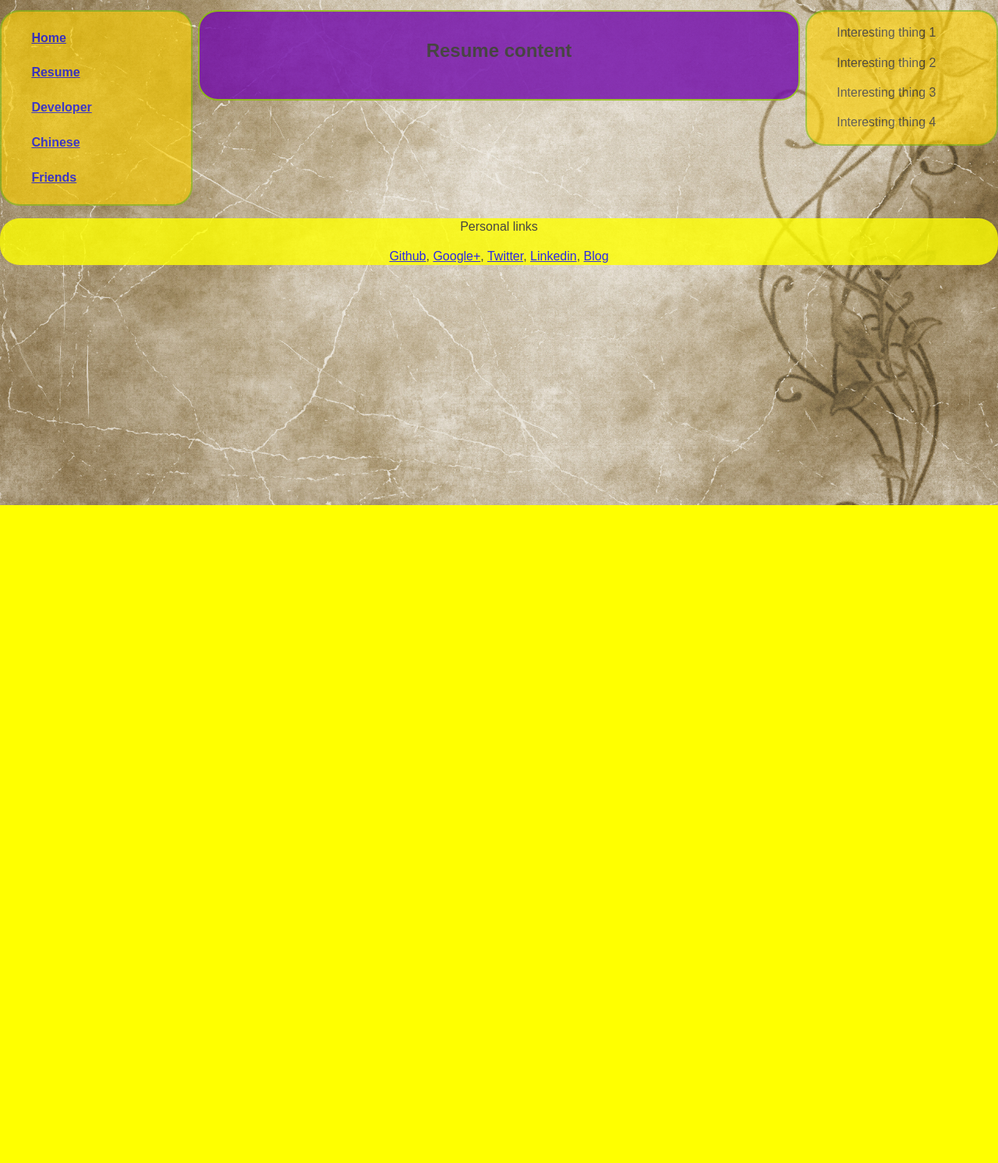
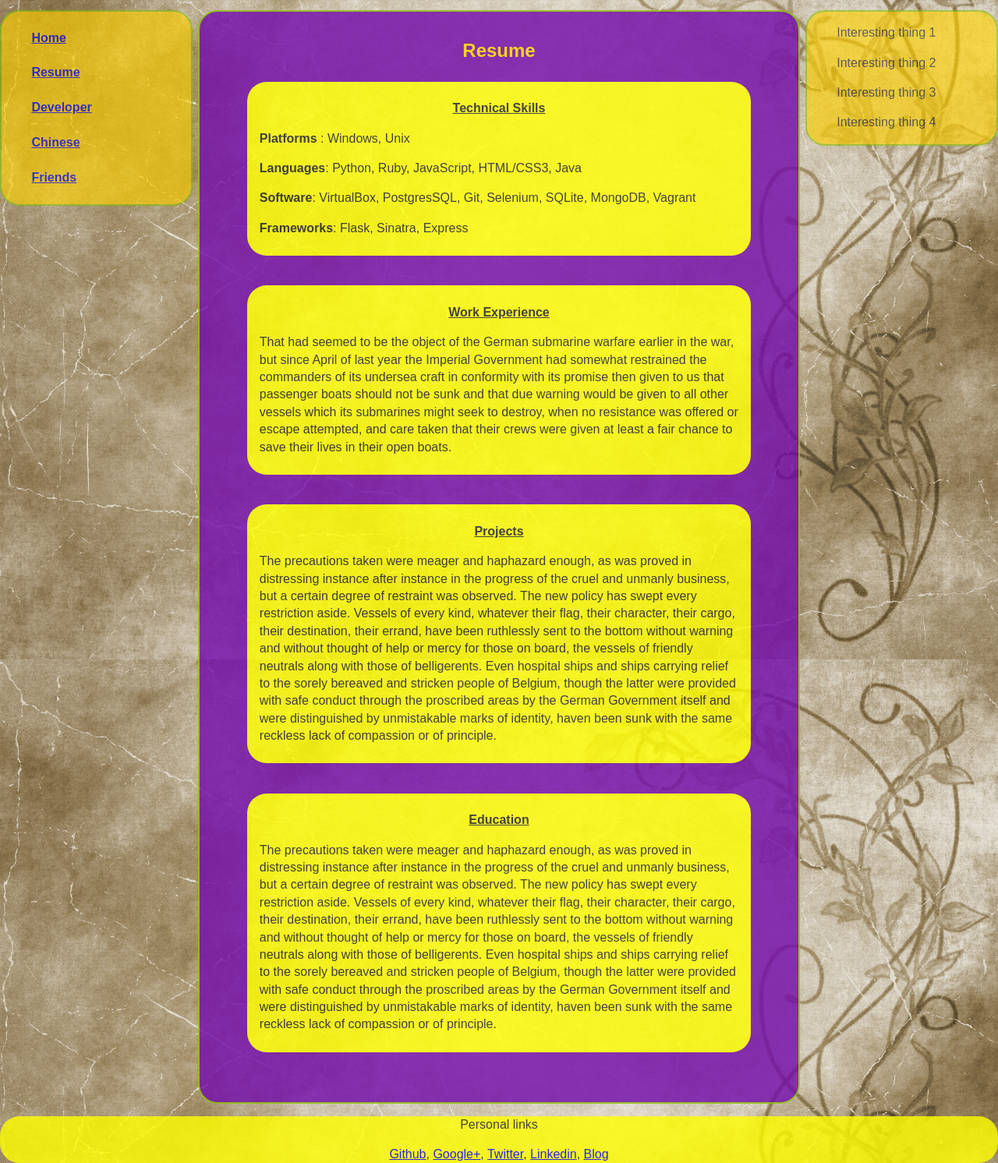
Before and after one commit to crazcalm/full-stack-project, a Flask app: page /resume in a window 1280 px wide; the page is wider, and only the part inside the window is pictured. Shown: the part 152-1644 px from the top of that part at 78% size. Before the commit the page ends 800 px from the top of that part, so only its background shows below. Run offline with Flask 2, Linux system fonts and the light colour scheme; some libraries are stand-ins or nearby versions.

Commit message:
Just started filling out the resume section

```diff
--- a/app/static/css/main.css
+++ b/app/static/css/main.css
@@ -172,6 +172,11 @@ section {
 }
 h2#section_title{
     color: #ffd300;
+}
+
+p#article_title{
+    text-decoration: underline;
+    font-weight: bold;
 }
 
 article {
--- a/app/templates/base.html
+++ b/app/templates/base.html
@@ -65,17 +65,17 @@
                 <h2 id="section_title">Section content</h2>
 
                 <article>
-                    <p>Article 1 content</p>
+                    <p id="article_title">Article 1 content</p>
                     <p id="body">I have called the Congress into extraordinary session because there are serious, very serious, choices of policy to be made, and made immediately, which it was neither right nor constitutionally permissible that I should assume the responsibility of making.
 
 On the third of February last I officially laid before you the extraordinary announcement of the Imperial German Government that on and after the first day of February it was its purpose to put aside all restraints of law or of humanity and use its submarines to sink every vessel that sought to approach either the ports of Great Britain and Ireland or the western coasts of Europe or any of the ports controlled by the enemies of Germany within the Mediterranean.</p>
                 </article>
                 <article>
-                    <p>Article 2 content</p>
+                    <p id="article_title">Article 2 content</p>
                     <p id="body">That had seemed to be the object of the German submarine warfare earlier in the war, but since April of last year the Imperial Government had somewhat restrained the commanders of its undersea craft in conformity with its promise then given to us that passenger boats should not be sunk and that due warning would be given to all other vessels which its submarines might seek to destroy, when no resistance was offered or escape attempted, and care taken that their crews were given at least a fair chance to save their lives in their open boats.</p>
                 </article>
                 <article>
-                    <p>Article 3 content</p>
+                    <p id="article_title">Article 3 content</p>
                     <p id="body">The precautions taken were meager and haphazard enough, as was proved in distressing instance after instance in the progress of the cruel and unmanly business, but a certain degree of restraint was observed. The new policy has swept every restriction aside. Vessels of every kind, whatever their flag, their character, their cargo, their destination, their errand, have been ruthlessly sent to the bottom without warning and without thought of help or mercy for those on board, the vessels of friendly neutrals along with those of belligerents. Even hospital ships and ships carrying relief to the sorely bereaved and stricken people of Belgium, though the latter were provided with safe conduct through the proscribed areas by the German Government itself and were distinguished by unmistakable marks of identity, haven been sunk with the same reckless lack of compassion or of principle.</p>
                 </article>
                 {% endblock %}
--- a/app/templates/resume.html
+++ b/app/templates/resume.html
@@ -22,6 +22,34 @@
 
 {% block section_content %}
 
-<h2>Resume content</h2>
+<h2 id="section_title">Resume</h2>
+
+    <article>
+        <p id="article_title">Technical Skills</p>
+
+        <p id="body"><strong>Platforms </strong>: Windows, Unix</p>
+
+        <p id="body"><strong>Languages</strong>: Python, Ruby, JavaScript,
+            HTML/CSS3, Java</p>
+
+        <p id="body"><strong>Software</strong>: VirtualBox, PostgresSQL,
+            Git, Selenium, SQLite, MongoDB, Vagrant</p>
+
+        <p id="body"><strong>Frameworks</strong>: Flask, Sinatra, Express</p>
+
+    </article>
+    <article>
+        <p id="article_title">Work Experience</p>
+        <p id="body">That had seemed to be the object of the German submarine warfare earlier in the war, but since April of last year the Imperial Government had somewhat restrained the commanders of its undersea craft in conformity with its promise then given to us that passenger boats should not be sunk and that due warning would be given to all other vessels which its submarines might seek to destroy, when no resistance was offered or escape attempted, and care taken that their crews were given at least a fair chance to save their lives in their open boats.</p>
+    </article>
+    <article>
+        <p id="article_title">Projects</p>
+        <p id="body">The precautions taken were meager and haphazard enough, as was proved in distressing instance after instance in the progress of the cruel and unmanly business, but a certain degree of restraint was observed. The new policy has swept every restriction aside. Vessels of every kind, whatever their flag, their character, their cargo, their destination, their errand, have been ruthlessly sent to the bottom without warning and without thought of help or mercy for those on board, the vessels of friendly neutrals along with those of belligerents. Even hospital ships and ships carrying relief to the sorely bereaved and stricken people of Belgium, though the latter were provided with safe conduct through the proscribed areas by the German Government itself and were distinguished by unmistakable marks of identity, haven been sunk with the same reckless lack of compassion or of principle.</p>
+    </article>
+
+    <article>
+        <p id="article_title">Education</p>
+        <p id="body">The precautions taken were meager and haphazard enough, as was proved in distressing instance after instance in the progress of the cruel and unmanly business, but a certain degree of restraint was observed. The new policy has swept every restriction aside. Vessels of every kind, whatever their flag, their character, their cargo, their destination, their errand, have been ruthlessly sent to the bottom without warning and without thought of help or mercy for those on board, the vessels of friendly neutrals along with those of belligerents. Even hospital ships and ships carrying relief to the sorely bereaved and stricken people of Belgium, though the latter were provided with safe conduct through the proscribed areas by the German Government itself and were distinguished by unmistakable marks of identity, haven been sunk with the same reckless lack of compassion or of principle.</p>
+    </article>
 
 {% endblock %}
```
